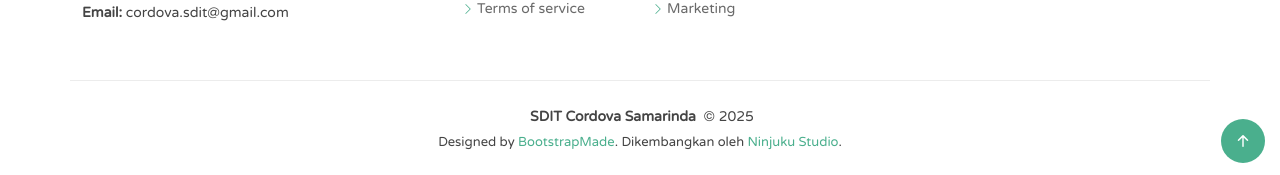
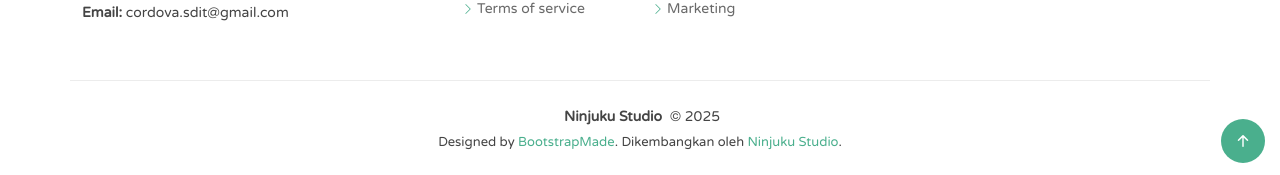
Before and after one commit to ideal1st/sditcordova, a Jekyll site: the page built from index.md, in a window 1280 px wide and 900 px high, scrolled down 1344 px. Shown: the part 722-897 px from the top of the window. Built offline with Jekyll 4.4.1, drawn with Linux system fonts in a browser that asks for light colours; the list of posts is cut into pages by our own code.

Commit message:
Tried fixing admin feature.

```diff
--- a/_config.yaml
+++ b/_config.yaml
@@ -7,10 +7,10 @@
 phone:              6281234432180
 message:            "Assalamu 'alaykum, SDIT Cordova."
 enroll:
-  call: "Daftar Sekarang via"
-  contact: 085678876580
-  btn: "Kontak WA Admin"
-  url: "https://wa.me/6285678876580"
+  call:             "Daftar Sekarang via"
+  contact:          085678876580
+  btn:              "Kontak WA Admin"
+  url:              "https://wa.me/6285678876580"
 url:                "https://wip.ninjuku.studio"
 
 # Collections
@@ -28,7 +28,7 @@
     output: true
     shorty: "Di SDIT Cordova, kami senantiasa mengutamakan kualitas pengajaran dan pengasuhan para siswa."
   features:
-    title: Selamat Datang di SDIT Cordova
+    title: <strong>Selamat Datang</strong> di SDIT Cordova
     output: true
     shorty: "Anak-anak adalah manusia kecil yang siap mengeksplorasi dunia."
   programs:
--- a/_includes/footer.html
+++ b/_includes/footer.html
@@ -66,7 +66,7 @@
     </div>
 
     <div class="container copyright text-center mt-4">
-      <p><strong class="px-1 sitename">SDIT Cordova Samarinda</strong> <span> © 2025</span></p>
+      <p><strong class="px-1 sitename">Ninjuku Studio</strong> <span> © 2025</span></p>
       <div class="credits">
         <!-- All the links in the footer should remain intact. -->
         <!-- You can delete the links only if you've purchased the pro version. -->
--- a/_includes/header.html
+++ b/_includes/header.html
@@ -5,7 +5,7 @@
       <a href="{{ 'index.html' | absolute_url }}" class="logo d-flex align-items-center me-auto">
         <!-- Uncomment the line below if you also wish to use an image logo -->
         <!-- <img src="assets/img/logo.webp" alt=""> -->
-        <h1 class="sitename">SDIT Cordova Samarinda</h1>
+        <h1 class="sitename">{{ site.title }}</h1>
       </a>
 
       <nav id="navmenu" class="navmenu">
--- /dev/null
+++ b/_layouts/home.html
@@ -0,0 +1,24 @@
+<!DOCTYPE html>
+<html lang="en">
+
+<head>
+  {% include head.html %}
+  <title>{{ page.title }} | {{ site.title }}</title>
+</head>
+
+<body class="index-page">
+
+  {% include header.html %}
+
+  <main id="main">
+
+    {% include hero.html %}
+    {% include values.html %}
+
+  </main>
+
+  {% include footer.html %}
+
+</body>
+
+</html>
--- a/admin/config/config.yml
+++ b/admin/config/config.yml
@@ -4,7 +4,7 @@
   branch: main
   base_url: https://api.netlify.com
 
-site_url: https://ideal1st.github.io/sditcordova
+site_url: https://wip.ninjuku.studio
 
 publish_mode: editorial_workflow
 media_folder: "assets/img"
--- a/index.html
+++ b/index-pre.html
@@ -1,7 +1,7 @@
 ---
 layout: default         # Wrap this page with the master layout
 title: Home
-permalink: /
+permalink: /index-pre
 ---
 
 {% include hero.html %}
```
Also changed, not shown: index.md (added, +5 -0 lines).
